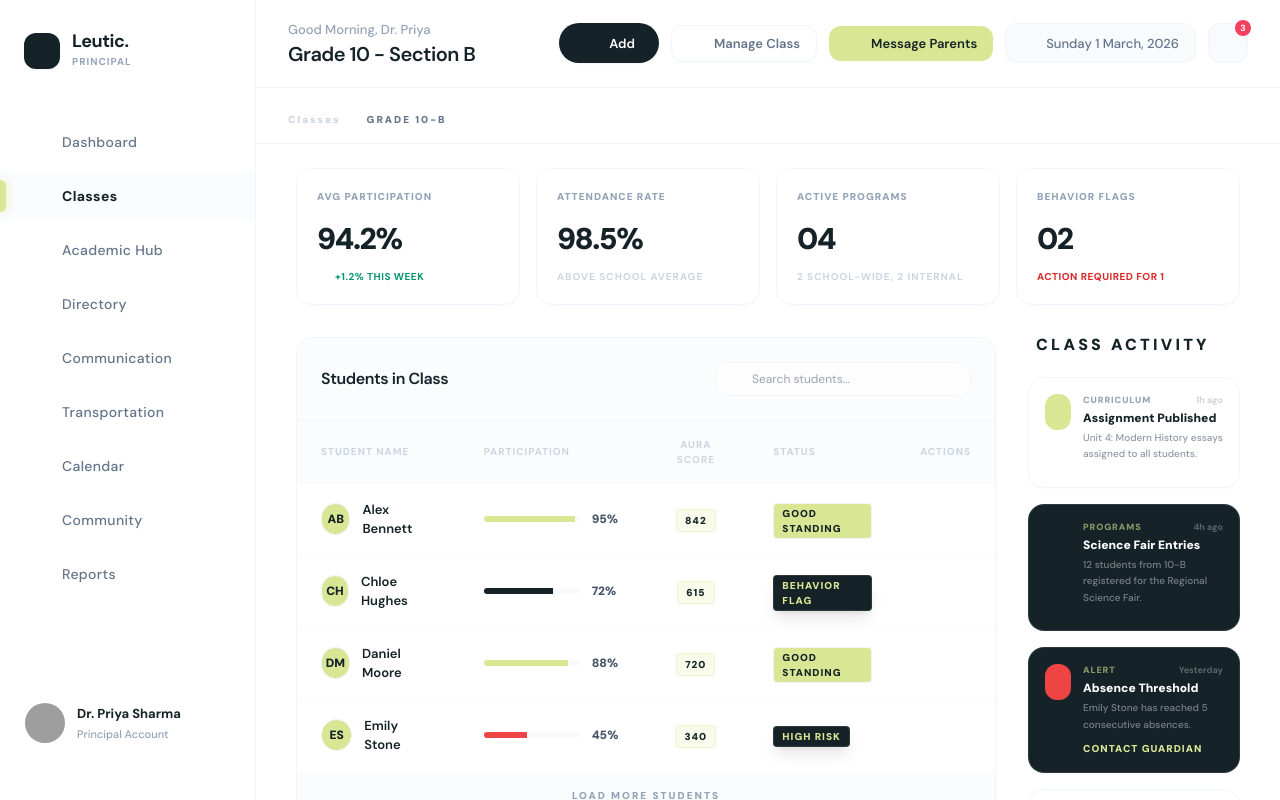
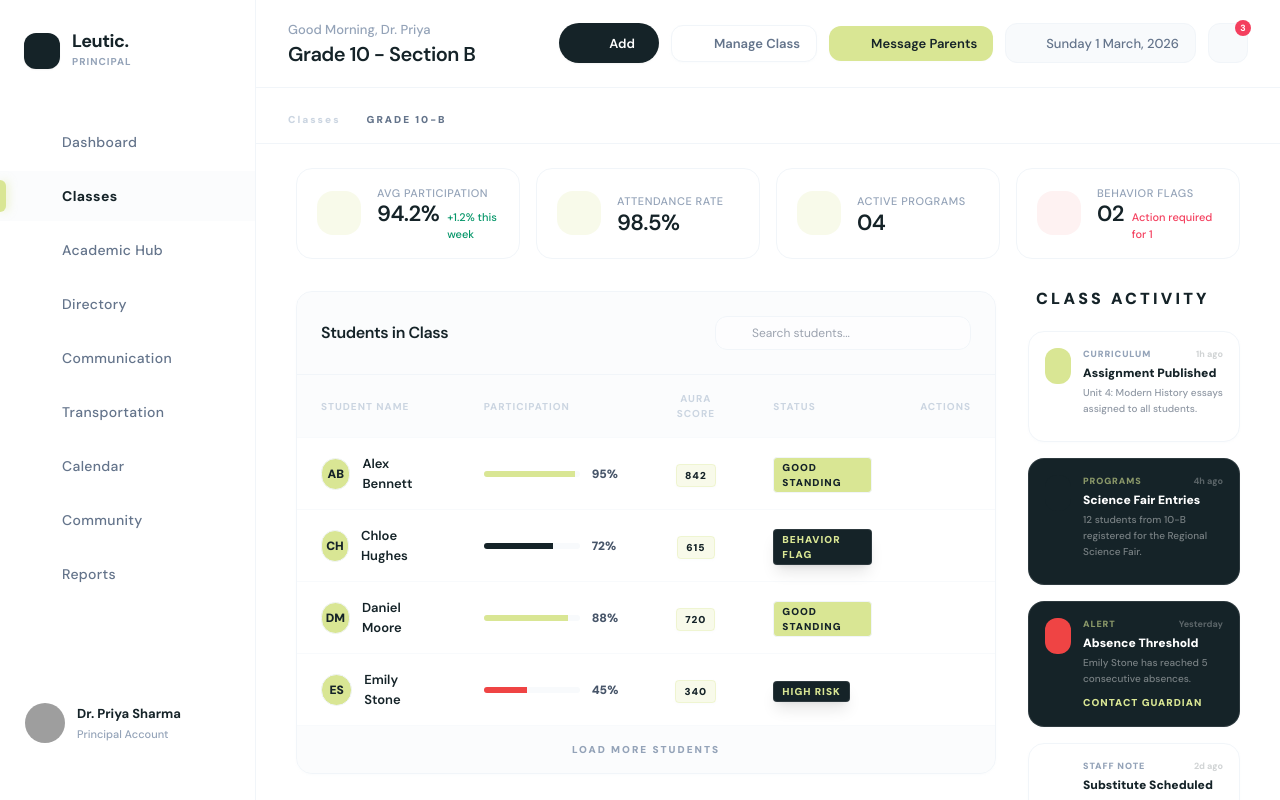
Before and after one commit to i-ap5/letuic_schoolAdmin, a React (Vite) app: page /classes/1 in a window 1280 px wide. Built offline with nearby package versions, Linux system fonts and the light colour scheme; grey boxes are pictures that could not be loaded.

Commit message:
update all quick stats containers to use the StatCard component

```diff
--- a/src/features/dashboard/components/StatCard.tsx
+++ b/src/components/StatCard.tsx
@@ -1,10 +1,10 @@
-import { cn } from "../../../lib/utils";
+import { cn } from "../lib/utils";
 
 interface StatCardProps {
     label: string;
     value: string;
-    trend: string;
-    trendType: "up" | "down" | "stable";
+    trend?: string;
+    trendType?: "up" | "down" | "stable";
     icon: string;
     iconBg?: string;
 }
@@ -15,12 +15,12 @@ export const StatCard = ({
     trend,
     trendType,
     icon,
-    iconBg = "bg-slate-50",
+    iconBg = "bg-primary/20",
 }: StatCardProps) => {
     return (
         <div className="flex items-center gap-4 rounded-2xl px-5 py-4 bg-white border border-slate-100 hover:shadow-sm shadow-slate-100/30 transition-shadow">
-            <div className={cn("size-11 rounded-2xl flex items-center justify-center shrink-0", iconBg)}>
-                <span className="material-symbols-outlined text-[22px] text-secondary">
+            <div className={cn("size-11 rounded-2xl flex items-center justify-center shrink-0 text-primary", iconBg)}>
+                <span className="material-symbols-outlined text-[22px]">
                     {icon}
                 </span>
             </div>
@@ -32,6 +32,7 @@ export const StatCard = ({
                     <p className="text-secondary text-[22px] font-semibold leading-none tracking-tight">
                         {value}
                     </p>
+                    {trend && (
                         <span
                             className={cn(
                                 "text-[11px] font-medium",
@@ -42,6 +43,7 @@ export const StatCard = ({
                         >
                             {trend}
                         </span>
+                    )}
                 </div>
             </div>
         </div>
--- a/src/features/classes/pages/ClassDetailsPage.tsx
+++ b/src/features/classes/pages/ClassDetailsPage.tsx
@@ -1,6 +1,7 @@
 import { useNavigate, useParams } from "react-router-dom";
 import { cn } from "../../../lib/utils";
 import { TopBar } from "../../../components/Header";
+import { StatCard } from "../../../components/StatCard";
 
 export const ClassDetailsPage = () => {
   const navigate = useNavigate();
@@ -101,75 +102,28 @@ export const ClassDetailsPage = () => {
               value: `${classData.avgParticipation}%`,
               icon: "equalizer",
               trend: "+1.2% this week",
-              positive: true,
+              trendType: "up" as const,
             },
             {
               label: "Attendance Rate",
               value: `${classData.attendanceRate}%`,
               icon: "calendar_check",
-              sub: "Above school average",
             },
             {
               label: "Active Programs",
               value: String(classData.activePrograms).padStart(2, "0"),
               icon: "assignment",
-              sub: "2 school-wide, 2 internal",
             },
             {
               label: "Behavior Flags",
               value: String(classData.behaviorFlags).padStart(2, "0"),
               icon: "flag",
               trend: "Action required for 1",
-              warning: true,
+              trendType: "down" as const,
+              iconBg: "bg-red-50 text-red-500",
             },
           ].map((stat, i) => (
-            <div
-              key={i}
-              className="bg-white p-5 rounded-2xl border border-slate-100 shadow-sm shadow-slate-100/30 flex flex-col gap-2"
-            >
-              <div className="flex justify-between items-start">
-                <p className="text-slate-400 text-[10px] font-black uppercase tracking-widest">
-                  {stat.label}
-                </p>
-                <span
-                  className={cn(
-                    "material-symbols-outlined",
-                    stat.warning ? "text-red-500" : "text-primary",
-                  )}
-                >
-                  {stat.icon}
-                </span>
-              </div>
-              <p className="text-secondary text-3xl font-black tracking-tighter">
-                {stat.value}
-              </p>
-              {stat.trend && (
-                <div className="flex items-center gap-1 mt-1">
-                  {stat.positive && (
-                    <span className="material-symbols-outlined text-emerald-500 text-sm">
-                      arrow_upward
-                    </span>
-                  )}
-                  <p
-                    className={cn(
-                      "text-[10px] font-bold uppercase tracking-wider",
-                      stat.positive
-                        ? "text-emerald-600"
-                        : stat.warning
-                          ? "text-red-600"
-                          : "text-slate-300",
-                    )}
-                  >
-                    {stat.trend}
-                  </p>
-                </div>
-              )}
-              {stat.sub && (
-                <p className="text-slate-300 text-[10px] font-bold uppercase tracking-widest mt-1">
-                  {stat.sub}
-                </p>
-              )}
-            </div>
+            <StatCard key={i} {...stat} />
           ))}
         </div>
 
--- a/src/features/dashboard/pages/DashboardPage.tsx
+++ b/src/features/dashboard/pages/DashboardPage.tsx
@@ -1,5 +1,5 @@
 import { useNavigate } from "react-router-dom";
-import { StatCard } from "../components/StatCard";
+import { StatCard } from "../../../components/StatCard";
 import { ParticipationOverview } from "../components/ParticipationOverview";
 import { ClassCard } from "../components/ClassCard";
 import { ProgramsTable } from "../components/ProgramsTable";
@@ -26,7 +26,6 @@ export const DashboardPage = () => {
                             trend="+2.1%"
                             trendType="up"
                             icon="group"
-                            iconBg="bg-blue-50"
                         />
                         <StatCard
                             label="Teachers"
@@ -34,7 +33,6 @@ export const DashboardPage = () => {
                             trend="Full Staff"
                             trendType="stable"
                             icon="person"
-                            iconBg="bg-violet-50"
                         />
                         <StatCard
                             label="Attendance Today"
@@ -42,7 +40,6 @@ export const DashboardPage = () => {
                             trend="+1.2%"
                             trendType="up"
                             icon="fact_check"
-                            iconBg="bg-emerald-50"
                         />
                         <StatCard
                             label="Pending Actions"
@@ -50,7 +47,6 @@ export const DashboardPage = () => {
                             trend="3 urgent"
                             trendType="down"
                             icon="pending_actions"
-                            iconBg="bg-rose-50"
                         />
                     </div>
 
--- a/src/features/settings/pages/StaffPage.tsx
+++ b/src/features/settings/pages/StaffPage.tsx
@@ -2,6 +2,7 @@ import { useState, useMemo } from "react";
 import { useNavigate } from "react-router-dom";
 import { cn } from "../../../lib/utils";
 import { TopBar } from "../../../components/Header";
+import { StatCard } from "../../../components/StatCard";
 
 const StaffRow = ({
   staff,
@@ -235,31 +236,21 @@ export const StaffPage = ({
             {
               label: "Total Staff",
               value: "148",
-              color: "text-secondary",
+              icon: "group",
             },
             {
               label: "Departments",
               value: "12",
-              color: "text-secondary",
+              icon: "account_tree",
             },
             {
               label: "Instructional Quality",
               value: "94%",
-              color: "text-primary",
+              icon: "school",
             },
-            { label: "On Leave", value: "05", color: "text-red-500" },
+            { label: "On Leave", value: "05", icon: "event_busy", iconBg: "bg-red-50 text-red-500" },
           ].map((stat, i) => (
-            <div
-              key={i}
-              className="bg-white p-5 rounded-2xl border border-slate-100 shadow-sm shadow-slate-100/30"
-            >
-              <p className="text-slate-400 text-[11px] font-semibold uppercase tracking-wider mb-1">
-                {stat.label}
-              </p>
-              <p className={cn("text-2xl font-black", stat.color)}>
-                {stat.value}
-              </p>
-            </div>
+            <StatCard key={i} {...stat} />
           ))}
         </div>
 
--- a/src/features/students/pages/StudentsPage.tsx
+++ b/src/features/students/pages/StudentsPage.tsx
@@ -2,6 +2,7 @@ import { useState, useMemo } from "react";
 import { useNavigate } from "react-router-dom";
 import { cn } from "../../../lib/utils";
 import { TopBar } from "../../../components/Header";
+import { StatCard } from "../../../components/StatCard";
 
 const StudentRow = ({
   student,
@@ -296,27 +297,17 @@ export const StudentsPage = ({
             {
               label: "Total Students",
               value: "1,240",
-              color: "text-secondary",
+              icon: "group",
             },
             {
               label: "Active Programs",
               value: "18",
-              color: "text-secondary",
+              icon: "local_activity",
             },
-            { label: "Avg Aura Score", value: "82%", color: "text-primary" },
-            { label: "At Risk", value: "24", color: "text-red-500" },
+            { label: "Avg Aura Score", value: "82%", icon: "star" },
+            { label: "At Risk", value: "24", icon: "warning", iconBg: "bg-red-50 text-red-500" },
           ].map((stat, i) => (
-            <div
-              key={i}
-              className="bg-white p-5 rounded-2xl border border-slate-100 shadow-sm shadow-slate-100/30"
-            >
-              <p className="text-slate-400 text-[11px] font-semibold uppercase tracking-wider mb-1">
-                {stat.label}
-              </p>
-              <p className={cn("text-2xl font-black", stat.color)}>
-                {stat.value}
-              </p>
-            </div>
+            <StatCard key={i} {...stat} />
           ))}
         </div>
 
```
Also changed, not shown: src/features/communications/pages/AnnouncementsPage.tsx (+3 -25 lines), src/features/examinations/pages/ExaminationsPage.tsx (+5 -27 lines), src/features/programs/pages/ProgramsPage.tsx (+22 -25 lines), src/features/transportation/pages/TransportationPage.tsx (+7 -27 lines). Lines whose indentation alone changed are shown as unchanged.
